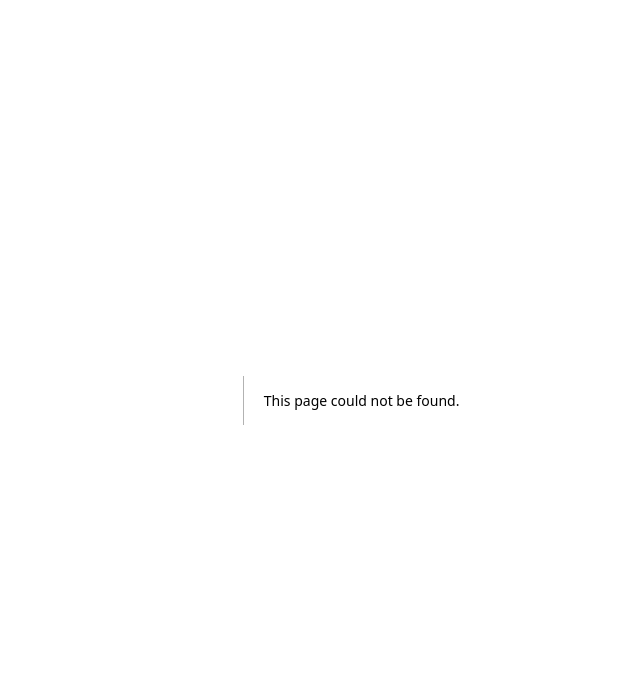
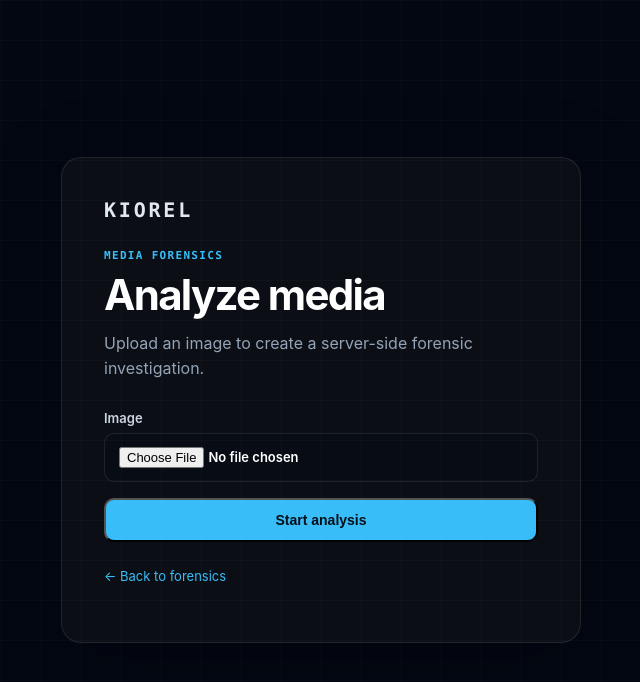
Before and after one commit to abdulkayumh-lab/kiorel-web, a Next.js app: page /dashboard/forensics/upload in a window 1280 px wide. Before the commit this address had no page. Shown: the top 682 px of the page, without its empty margins (319-959 px from the left). Built offline with nearby package versions, Linux system fonts and the light colour scheme.

Commit message:
feat(forensics): add page.tsx

```diff
--- /dev/null
+++ b/app/dashboard/forensics/upload/page.tsx
@@ -0,0 +1,60 @@
+"use client";
+
+import { FormEvent, useState } from "react";
+import Link from "next/link";
+import { useRouter } from "next/navigation";
+
+export default function ForensicsUploadPage() {
+  const router = useRouter();
+  const [file, setFile] = useState<File | null>(null);
+  const [message, setMessage] = useState("");
+  const [loading, setLoading] = useState(false);
+
+  async function submit(event: FormEvent<HTMLFormElement>) {
+    event.preventDefault();
+    if (!file) return setMessage("Choose an image first.");
+    setLoading(true);
+    setMessage("");
+
+    const form = new FormData();
+    form.set("file", file);
+
+    const response = await fetch("/api/forensics/media", { method: "POST", body: form });
+    const data = await response.json();
+
+    if (!response.ok) {
+      setMessage(data.error ?? "Could not start analysis.");
+      setLoading(false);
+      return;
+    }
+
+    router.push("/dashboard/forensics/" + data.analysis_id);
+  }
+
+  return (
+    <main className="auth-shell">
+      <div className="auth-card">
+        <Link className="brand" href="/dashboard/forensics">KIOREL</Link>
+        <span className="mono auth-label">MEDIA FORENSICS</span>
+        <h1>Analyze media</h1>
+        <p>Upload an image to create a server-side forensic investigation.</p>
+        <form className="auth-form" onSubmit={submit}>
+          <label>
+            Image
+            <input
+              required
+              type="file"
+              accept="image/jpeg,image/png,image/webp,image/tiff"
+              onChange={(event) => setFile(event.target.files?.[0] ?? null)}
+            />
+          </label>
+          <button className="button primary" disabled={loading}>
+            {loading ? "Creating analysis…" : "Start analysis"}
+          </button>
+        </form>
+        {message && <p className="auth-message">{message}</p>}
+        <p className="auth-footer"><Link href="/dashboard/forensics">← Back to forensics</Link></p>
+      </div>
+    </main>
+  );
+}
```
